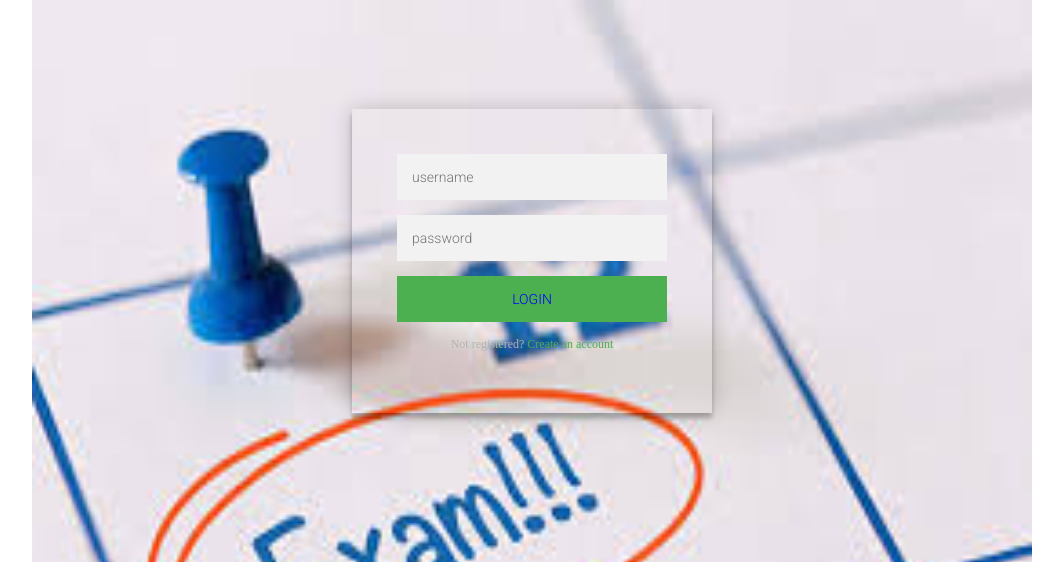
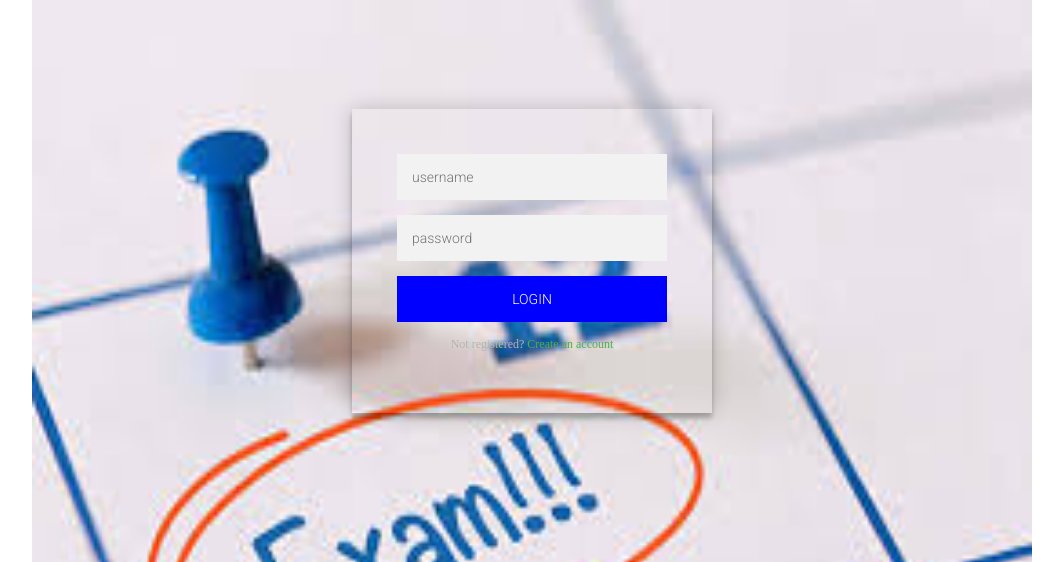
Before and after one commit to sarvanis/Internal-Invigliation, a PHP site: page /login.html in a window 1280 px wide. Shown: the top 562 px of the page, without its empty margins (108-1171 px from the left). Run offline with PHP 8.4, Linux system fonts and the light colour scheme.

Commit message:
Update login.css

```diff
--- a/login.css
+++ b/login.css
@@ -30,11 +30,11 @@
   font-family: "Roboto", sans-serif;
   text-transform: uppercase;
   outline: 0;
-  background: #4CAF50;
+  background: blue;
   width: 100%;
   border: 0;
   padding: 15px;
-  color: blue;
+  color: #ffffff;
   font-size: 14px;
   -webkit-transition: all 0.3 ease;
   transition: all 0.3 ease;
```
